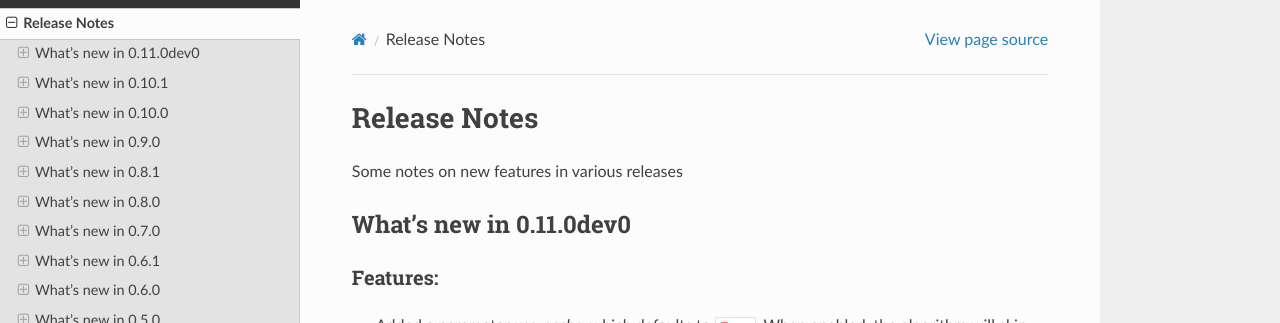
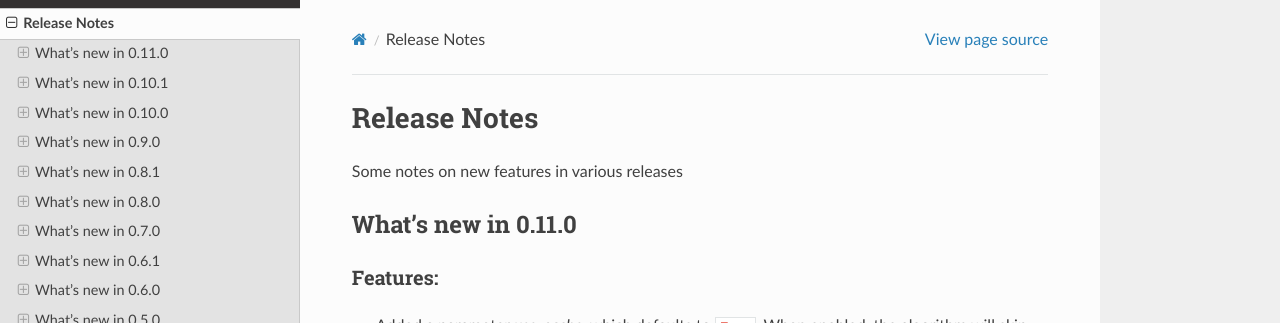
Before and after one commit to rodrigo-arenas/Sklearn-genetic-opt, a Sphinx documentation site: the page built from docs/release_notes.rst, in a window 1280 px wide and 900 px high. Shown: the top 323 px of the window. Built offline with Sphinx 7.4.7 and the Read the Docs theme 2.0.0, drawn with Linux system fonts in a browser that asks for light colours.

Commit message:
0.11.0 release

```diff
--- a/docs/release_notes.rst
+++ b/docs/release_notes.rst
@@ -3,8 +3,8 @@ Release Notes
 
 Some notes on new features in various releases
 
-What's new in 0.11.0dev0
-------------------------
+What's new in 0.11.0
+--------------------
 
 ^^^^^^^^^
 Features:
--- a/sklearn_genetic/_version.py
+++ b/sklearn_genetic/_version.py
@@ -1 +1 @@
-__version__ = "0.11.0dev0"
+__version__ = "0.11.0"
```
